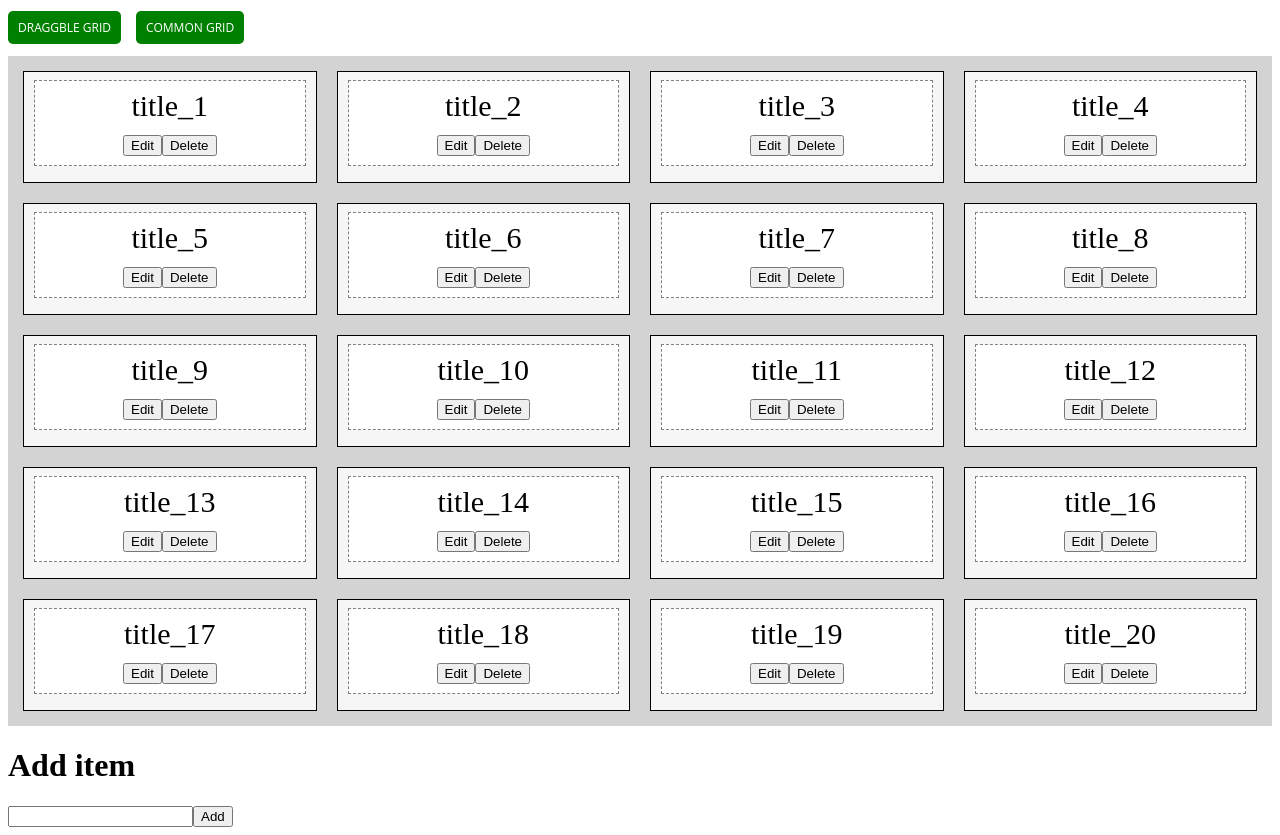
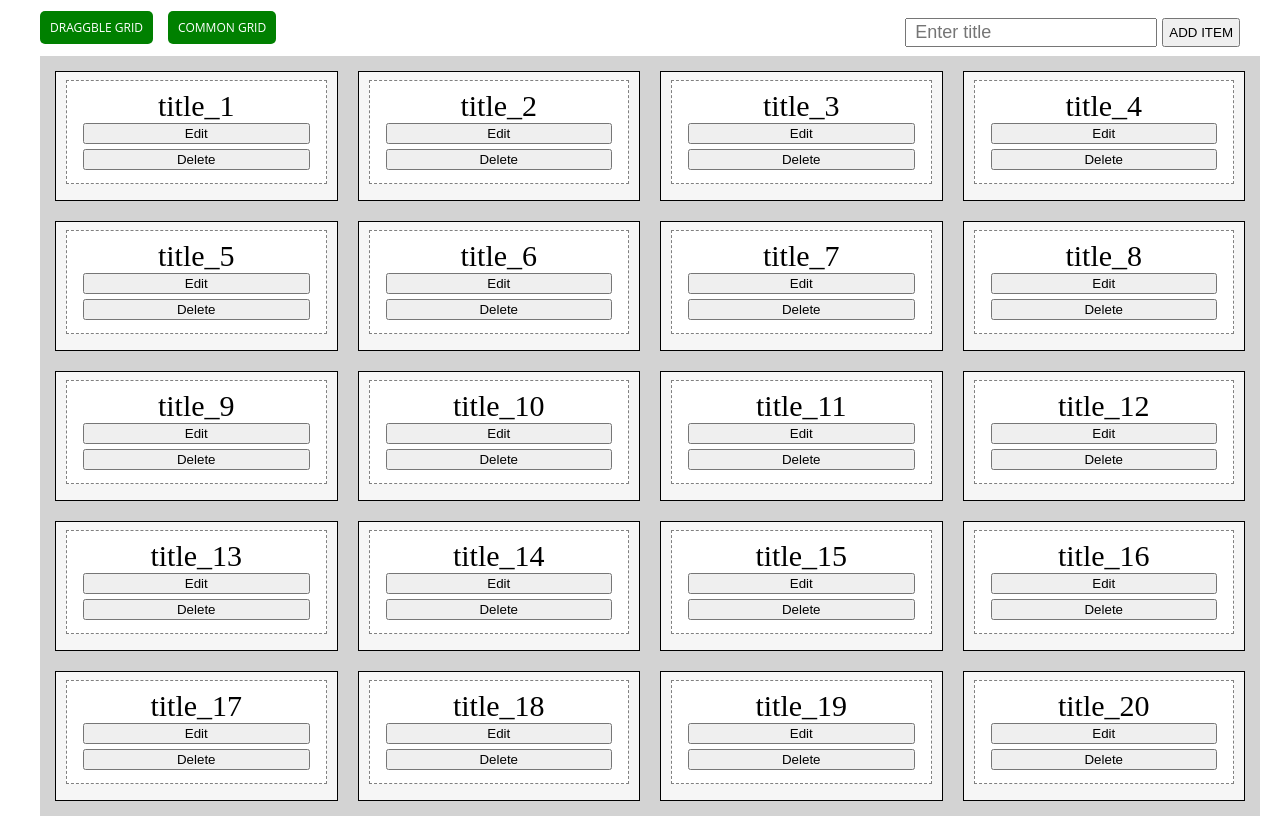
Before and after one commit to vchizhova/test_editable_table, a React (Create React App) app: page / in a window 1280 px wide. Built offline with nearby package versions, Linux system fonts and the light colour scheme.

Commit message:
add style

```diff
--- a/src/App.css
+++ b/src/App.css
@@ -1,9 +1,22 @@
+.main {
+  display: flex;
+  justify-content: flex-start;
+  align-items: center;
+  flex-direction: column;
+}
+
 .container {
+  max-width: 1200px;
+  width: 100%;
+}
+
+.grid-container {
   display: grid;
   grid-template-columns: auto auto auto auto;
   grid-gap: 10px;
   background-color: lightgrey;
   padding: 10px;
+  width: 100%;
 }
 
 .item {
@@ -20,11 +33,34 @@
   display: flex;
 }
 
-.row > div{
+.row > div {
   padding: 5px 10px;
   border: 1px solid;
-  min-width: 100px;
-  margin: 1px;
+  width: 22%;
+  margin: 5px;
+  box-shadow: 0 0 5px #ccc;
+}
+
+header {
+  display: flex;
+  justify-content: space-between;
+  width: 100%;
+}
+
+header .add-container{
+  display: flex;
+  align-items: center;
+}
+
+header .add-container input{
+  font-size: 18px;
+  margin-right: 5px;
+  padding: 2px 8px;
+}
+
+header .add-container button{
+  text-transform: uppercase;
+  padding: 5px;
 }
 
 nav {
@@ -39,7 +75,7 @@ nav a {
   padding: 8px 10px;
   text-decoration: none;
   color: white;
-  font-family: 'Open Sans', 'Helvetica Neue', sans-serif;
+  font-family: "Open Sans", "Helvetica Neue", sans-serif;
   text-transform: uppercase;
   font-size: 12px;
 }
@@ -47,7 +83,7 @@ nav a {
 .draggble {
   border: 1px dashed gray;
   padding: 0.5rem 1rem;
-  margin-bottom: .5rem;
+  margin-bottom: 0.5rem;
   background-color: white;
   cursor: move;
 }
@@ -55,3 +91,19 @@ nav a {
 .hidden {
   opacity: 0;
 }
+
+.block {
+  display: flex;
+  flex-direction: column;
+}
+
+.block input {
+  max-width: 100%;
+  margin-bottom: 5px;
+  font-size: 16px;
+}
+
+.block button {
+  margin-bottom: 5px;
+  width: 100%;
+}
--- a/src/App.js
+++ b/src/App.js
@@ -4,25 +4,26 @@ import { Route, Routes, Link } from "react-router-dom";
 
 import "./App.css";
 import { AddItem } from "./components/AddItem";
-import WithGridCss from "./domains/DraggbleGrid";
-import WithoutGridCss from "./domains/Grid";
+import DraggbleGrid from "./domains/DraggbleGrid";
+import Grid from "./domains/Grid";
 
 function App() {
   return (
-    <>
-      <nav
-      >
-        <Link to="/">Draggble grid</Link>
-        <Link to="/common">Common grid</Link>
-      </nav>
-
-      <Routes>
-        <Route path="/" element={<WithGridCss />} />
-        <Route path="/common" element={<WithoutGridCss />} />
-      </Routes>
-
-      <AddItem />
-    </>
+    <div className="main">
+      <div className="container">
+        <header>
+          <nav>
+            <Link to="/">Draggble grid</Link>
+            <Link to="/common">Common grid</Link>
+          </nav>
+          <AddItem />
+        </header>
+        <Routes>
+          <Route path="/" element={<DraggbleGrid />} />
+          <Route path="/common" element={<Grid />} />
+        </Routes>{" "}
+      </div>
+    </div>
   );
 }
 
--- a/src/components/AddItem.js
+++ b/src/components/AddItem.js
@@ -3,7 +3,7 @@ import React, { Fragment, memo, useState } from "react";
 import { addItem } from "../store/actions";
 
 export const AddItem = memo(function () {
-  const [title, setTitle] = useState('');
+  const [title, setTitle] = useState("");
   const dispatch = useDispatch();
 
   const changeTitleHandler = (e) => setTitle(e.target.value);
@@ -11,15 +11,20 @@ export const AddItem = memo(function () {
   const addItemHandler = () => {
     if (title) {
       dispatch(addItem({ title }));
-      setTitle('');
+      setTitle("");
     }
   };
 
   return (
-    <Fragment>
-      <h1>Add item</h1>
-      <input value={title} onChange={changeTitleHandler} />
-      <button onClick={addItemHandler}>Add</button>
-    </Fragment>
+    <form className="add-container">
+      <input
+        placeholder="Enter title"
+        value={title}
+        onChange={changeTitleHandler}
+      />
+      <button type="submit" onClick={addItemHandler}>
+        Add item
+      </button>
+    </form>
   );
 });
--- a/src/components/Item.js
+++ b/src/components/Item.js
@@ -29,8 +29,8 @@ export const Item = memo(function ({ data }) {
   };
 
   return (
-    <div>
-      <div>{title}</div>
+    <div className="block">
+      {!edit && <div>{title}</div>}
       {edit && <input value={input} onChange={changeInputTitle} />}
       {!edit && <button onClick={editInputTitle}>Edit</button>}
       {edit && <button onClick={saveTitleHandler}>Save</button>}
--- a/src/domains/DraggbleGrid.js
+++ b/src/domains/DraggbleGrid.js
@@ -7,7 +7,7 @@ import { setItems } from "../store/actions";
 import { ItemTypes } from "../constants";
 import { ItemDraggble } from "../components/ItemDraggble";
 
-function WithGridCss() {
+function DraggbleGrid() {
   const { items } = useSelector((state) => state);
   const dispatch = useDispatch();
 
@@ -47,7 +47,7 @@ function WithGridCss() {
 
   return (
     <>
-      <div ref={drop} className="container">
+      <div ref={drop} className="grid-container">
         {items.map((item) => (
           <div key={item.id} className="item">
             <ItemDraggble data={item} moveItem={moveItem} findItem={findItem} />
@@ -58,4 +58,4 @@ function WithGridCss() {
   );
 }
 
-export default WithGridCss;
+export default DraggbleGrid;
--- a/src/domains/Grid.js
+++ b/src/domains/Grid.js
@@ -3,7 +3,7 @@ import { useSelector } from "react-redux";
 
 import { Item } from "../components/Item";
 
-function DraggbleGrid() {
+function Grid() {
   const { items } = useSelector((state) => state);
   const [data, setData] = useState([]);
 
@@ -37,4 +37,4 @@ function DraggbleGrid() {
   );
 }
 
-export default DraggbleGrid;
+export default Grid;
```
